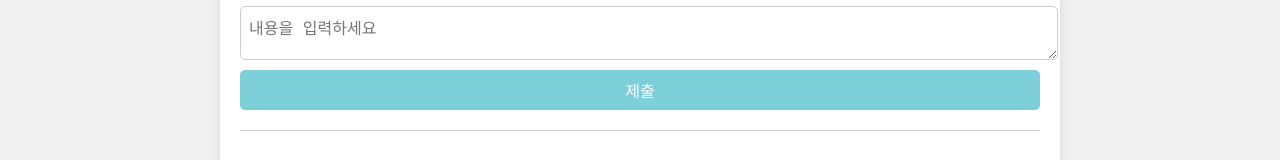
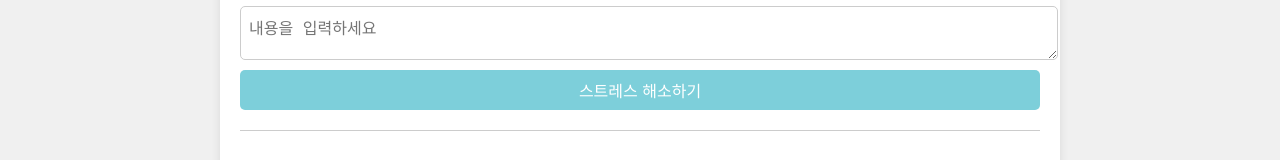
Before and after one commit to leeys951006/blognew, a website: page public/html/Couple.html in a window 1280 px wide. Shown: the part 255-415 px from the top of the page. Drawn offline with Linux system fonts and the light colour scheme.

Commit message:
스트레스 해소하기 내용 수정

```diff
--- a/public/html/Couple.html
+++ b/public/html/Couple.html
@@ -24,7 +24,7 @@
         <h2>글 작성하기</h2>
         <input type="text" id="post-title" placeholder="제목을 입력하세요" />
         <textarea id="post-content" placeholder="내용을 입력하세요"></textarea>
-        <button onclick="submitPost()">제출</button>
+        <button onclick="submitPost()">스트레스 해소하기</button>
       </section>
       <section id="post-list">
         <h2>글 목록</h2>
```
Also changed, not shown: public/html/Home.html (+1 -1 lines), public/html/Study.html (+1 -1 lines), public/html/work.html (+1 -1 lines).
